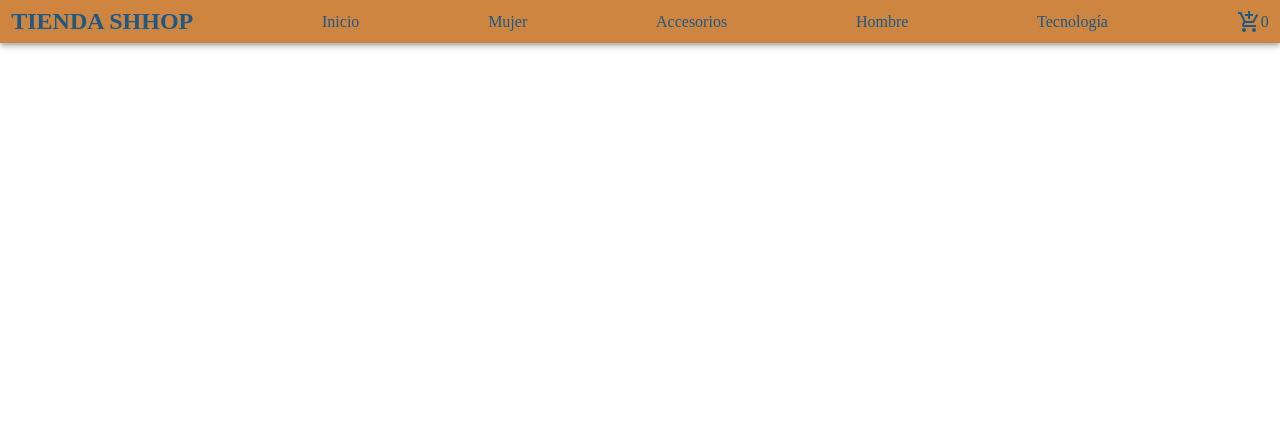
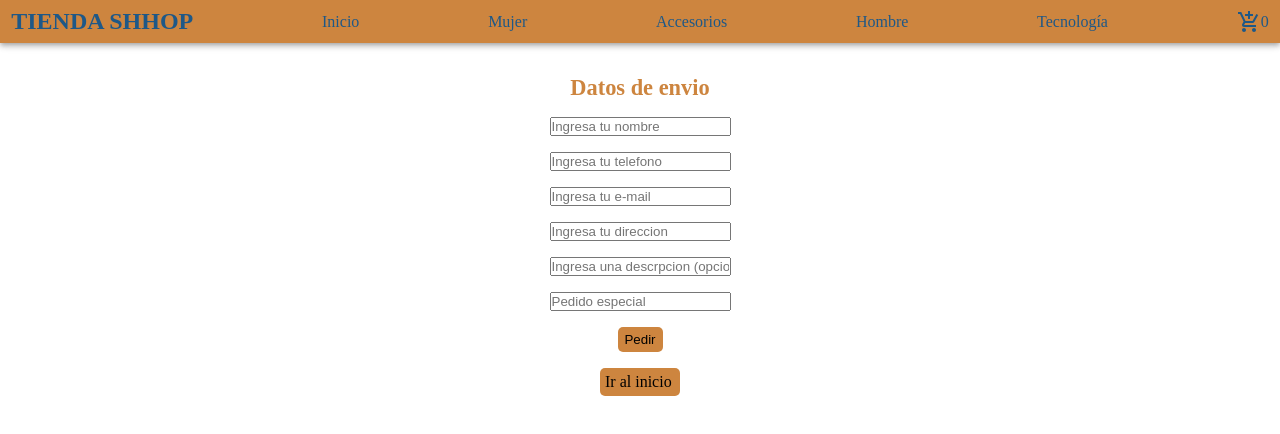
Before and after one commit to MercedesMartGuzzo/proyecto-reactjs, a React (Vite) app: page /checkout in a window 1280 px wide. Shown: the top 434 px of the page. Built offline with nearby package versions, Linux system fonts and the light colour scheme.

Commit message:
Entrega final-Mercedes Martinez, productos subidos a firebase

```diff
--- a/package.json
+++ b/package.json
@@ -15,8 +15,10 @@
     "@fontsource/roboto": "^5.0.13",
     "@mui/icons-material": "^5.15.19",
     "@mui/material": "^5.15.19",
+    "firebase": "^10.12.4",
     "react": "^18.2.0",
     "react-dom": "^18.2.0",
+    "react-hook-form": "^7.52.1",
     "react-router-dom": "^6.23.1"
   },
   "devDependencies": {
--- a/src/App.jsx
+++ b/src/App.jsx
@@ -4,7 +4,8 @@ import { BrowserRouter, Routes, Route } from 'react-router-dom'
 import ItemDetailContainer from "./components/common/pages/itemListContainer/ItemDetailContainer.jsx";
 import { CartProvider } from "./context/Context.jsx"
 import { Carrito } from "./components/carrito/Carrito.jsx"
-/* import Finalizar from "./components/finalizar/Fianlizar.jsx"; */
+ import Finalizar from "./components/finalizar/Finalizar.jsx"
+
 
 function App() {
 
@@ -18,7 +19,7 @@ function App() {
             <Route path='/products/:category' element={<ItemListContainer />} />
             <Route path='/products/detail/:id' element={<ItemDetailContainer />} />
             <Route path="/carrito" element={<Carrito />} />
-          {/*   <Route path="/checkout" element={<Finalizar />} /> */}
+           <Route path="/checkout" element={<Finalizar />}/>
 
           </Routes>
         </BrowserRouter>
--- a/src/Firebase/config.js
+++ b/src/Firebase/config.js
@@ -0,0 +1,19 @@
+// Import the functions you need from the SDKs you need
+import { initializeApp } from "firebase/app";
+import { getFirestore } from "firebase/firestore";
+// TODO: Add SDKs for Firebase products that you want to use
+// https://firebase.google.com/docs/web/setup#available-libraries
+
+// Your web app's Firebase configuration
+const firebaseConfig = {
+  apiKey: "AIzaSyB5kEFT8n4bsoDAmKG5yHbQ4pIPVqPO4fs",
+  authDomain: "proyecto-reactjs-mercedes.firebaseapp.com",
+  projectId: "proyecto-reactjs-mercedes",
+  storageBucket: "proyecto-reactjs-mercedes.appspot.com",
+  messagingSenderId: "511159698449",
+  appId: "1:511159698449:web:61f1fc6374b71946b0ddb0"
+};
+
+// Initialize Firebase
+const app = initializeApp(firebaseConfig);
+ export const db = getFirestore(app)
--- a/src/components/carrito/Carrito.css
+++ b/src/components/carrito/Carrito.css
@@ -35,12 +35,7 @@
     gap:.5rem;
 
 }
-.btn-carrito{
-    width: 30px;
-    margin-right:1rem;
-   color: black;
-    padding: 5px;
-}
+
 .btn-carrito{
     width: 30px;
     margin-right:1rem;
@@ -56,7 +51,7 @@
     color: black;
     margin-left: 1rem;
 }
-.agregar-btn:hover{
+.agregar-btn:hover,.btn-carrito:hover{
     color: peru;
     background-color: white;
     border: 1px solid peru;
--- a/src/components/common/pages/itemListContainer/Item.css
+++ b/src/components/common/pages/itemListContainer/Item.css
@@ -51,6 +51,7 @@
    padding: .5rem;
    border: 0;
    border-radius: .3rem;
+   cursor: pointer;
 }
 .foto-item{
 
@@ -87,3 +88,8 @@ gap: .3rem;
    justify-content: center;
    align-items: center;
 }
+.btn-agregar:hover,.btn1:hover, .card-button:hover{
+    background-color: white;
+    color: peru;
+    border: 1px solid peru;
+}
--- a/src/components/common/pages/itemListContainer/ItemDetailContainer.jsx
+++ b/src/components/common/pages/itemListContainer/ItemDetailContainer.jsx
@@ -1,7 +1,8 @@
+
 import { useEffect, useState } from 'react';
 import { useParams } from 'react-router-dom';
-
-
+import { collection, addDoc } from "firebase/firestore";
+import { db}  from "../../../../Firebase/config";
 import Item from './Item';
 
 function ItemDetailContainer() {
@@ -16,12 +17,31 @@ function ItemDetailContainer() {
                 }
                 return response.json();
             })
-            .then(data => setItem(data))
+            .then(data => {
+                setItem(data);
+                // Upload the product to Firestore
+                uploadProductToFirestore(data);
+            })
             .catch(error => {
                 console.error('Error fetching data:', error);
-
             });
     }, [id]);
+
+    // Function to upload the product to Firestore
+    const uploadProductToFirestore = async (product) => {
+        try {
+            await addDoc(collection(db, "products"), {
+                title: product.title,
+                price: product.price,
+                description: product.description,
+                image: product.image,
+                category: product.category,
+            });
+            console.log("Product uploaded to Firestore successfully!");
+        } catch (error) {
+            console.error("Error uploading product to Firestore:", error);
+        }
+    };
 
     return (
         <div>
--- a/src/components/common/pages/itemListContainer/ItemListContainer.jsx
+++ b/src/components/common/pages/itemListContainer/ItemListContainer.jsx
@@ -1,6 +1,9 @@
+
   import "./ItemListContainer.css";
   import { useEffect, useState } from "react";
   import { Link, useParams } from "react-router-dom";
+  import { collection, addDoc } from "firebase/firestore";
+  import { db } from "../../../../Firebase/config";
 
   const ItemListContainer = () => {
     const [items, setItems] = useState([]);
@@ -18,14 +21,35 @@ const ItemListContainer = () => {
           }
           return response.json();
         })
-      .then(data => setItems(data))
+        .then(data => {
+          setItems(data);
+
+          uploadProductsToFirestore(data);
+        })
         .catch(error => {
           console.error('Error fetching data:', error);
-
         });
     }, [category]);
 
     const ponerMayuscula = category ? `Sección- ${category.charAt(0).toUpperCase() + category.slice(1)}` : 'Todos los productos';
+
+
+    const uploadProductsToFirestore = async (products) => {
+      try {
+        for (const product of products) {
+          await addDoc(collection(db, "products"), {
+            title: product.title,
+            price: product.price,
+            description: product.description,
+            image: product.image,
+            category: product.category,
+          });
+        }
+        console.log("Productos subidos a Firestore");
+      } catch (error) {
+        console.error("Error al subir productos:", error);
+      }
+    };
 
   return (
     <div className="item-list-container container">
--- /dev/null
+++ b/src/components/finalizar/Finalizar.css
@@ -0,0 +1,54 @@
+.formulario{
+    display: flex;
+    flex-direction: column;
+    justify-content: center;
+    align-items: center;
+    margin-top: 1rem;
+    gap: 1rem;
+    width: 100%;
+}
+.wrapp-formulario{
+    display: flex;
+    flex-direction: column;
+    justify-content: center;
+    align-items: center;
+    width:100%;
+
+
+}
+.wrapp-formulario h2{
+    color:peru;
+    margin-top: 2rem;
+    font-size: 1.4rem;
+}
+.submit{
+    width: 45px;
+    border: 0;
+    background-color: peru;
+    padding: 5px;
+    border-radius: 5px;
+    margin-bottom: 1rem;
+}
+.btn-form{
+    width: 80px;
+    border: 0;
+    background-color: peru;
+    padding: 5px;
+    border-radius: 5px;
+    color: black;
+    margin-bottom: 1rem;
+}
+.btn-form:hover, .submit:hover{
+    color: peru;
+    background-color: white;
+    border: 1px solid peru;
+}
+.saludo{
+    color:peru;
+    display: flex;
+    flex-direction: column;
+    justify-content: center;
+    align-items: center;
+    margin-top: 1rem;
+    gap: 1rem;
+}
--- a/src/components/finalizar/Fianlizar.jsx
+++ b/src/components/finalizar/Finalizar.jsx
@@ -1,9 +1,10 @@
-/* import React, { useContext, useState } from 'react'
-import { useForm } from 'react-hook-form'
+ import React, { useContext, useState } from 'react'
+import { useForm } from 'react-hook-form';
 import { Link } from 'react-router-dom'
 import { collection, addDoc } from 'firebase/firestore';
-import { db } from '../../firebase/config';
+import { db } from '../../Firebase/config';
 import { Context } from '../../context/Context';
+import "./Finalizar.css"
 
 const Finalizar = () => {
 
@@ -16,7 +17,7 @@ const Finalizar = () => {
     const pedido = {
       cliente: data,
       productos: cart,
-      total: precioFinal()
+      total:precioFinal()
     }
     const pedidosRef = collection(db, "pedidos");
     addDoc(pedidosRef, pedido)
@@ -29,8 +30,8 @@ const Finalizar = () => {
 
   if (pedidoId){
     return  (
-      <div className="container-pedido">
-        <h2>¡GRACIAS POR TU COMPRA!</h2>
+      <div className="saludo">
+        <h3>¡GRACIAS POR CONFIAR EN NOSOTROS!</h3>
         <p>Numero de pedido:{pedidoId}</p>
       </div>
 
@@ -38,9 +39,9 @@ const Finalizar = () => {
   }
 
   return (
-    <div className='container-form'>
-      <h2>Datos de envio </h2>
-      <form className='formulario' onSubmit={handleSubmit(enviar)}>
+    <div className="wrapp-formulario">
+      <h2 className='form-titulo'>Datos de envio </h2>
+      <form className="formulario" onSubmit={handleSubmit(enviar)}>
 
         <input type="text" placeholder='Ingresa tu nombre' {...register("nombre")} />
         <input type="phone" placeholder='Ingresa tu telefono'{...register("telefono")} />
@@ -48,15 +49,11 @@ const Finalizar = () => {
         <input type="text" placeholder='Ingresa tu direccion'{...register("direccion")} />
         <input type="text" placeholder='Ingresa una descrpcion (opcional)'{...register("descripcion")} />
         <input type="text" placeholder='Pedido especial'{...register("pedidoespecial")} />
-
-        <button className='btn1' type='submit'> Pedir </button>
+        <button className="submit" type='submit'> Pedir </button>
       </form>
-
-
-
-      <Link to="/" className='btn1'>Ir al inicio</Link>
+      <Link to="/" className= "btn-form">Ir al inicio</Link>
     </div>
   )
 }
 
-export default Finalizar */
+export default Finalizar
```
Also changed, not shown: 1 other file (tests, documents, lock files or other folders). Lines whose indentation alone changed are shown as unchanged.
